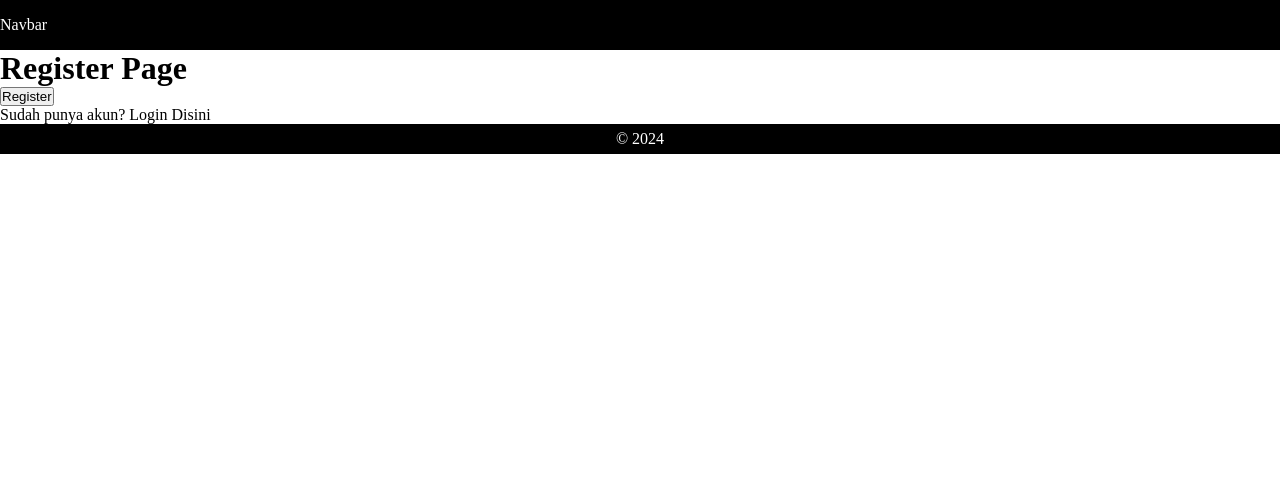
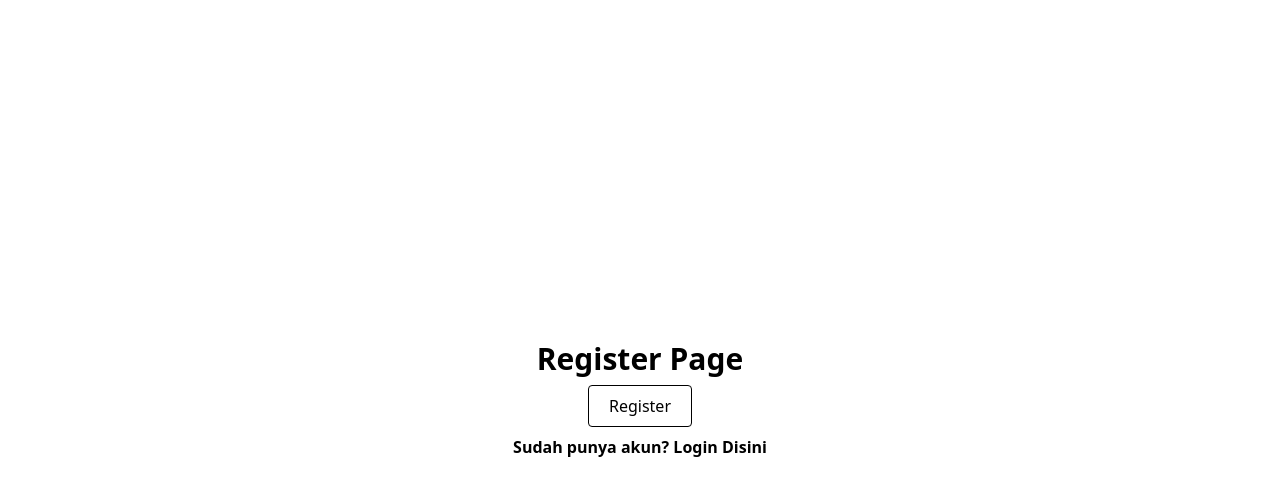
Before and after one commit to Gin-Arata/belajar-nextjs, a Next.js app: page /auth/register in a window 1280 px wide. Shown: the top 496 px of the page. Built offline with nearby package versions, Linux system fonts and the light colour scheme.

Commit message:
NextJS - Install TailwindCSS & Organize Folder Views and Pages

```diff
--- /dev/null
+++ b/postcss.config.js
@@ -0,0 +1,6 @@
+module.exports = {
+  plugins: {
+    tailwindcss: {},
+    autoprefixer: {},
+  },
+}
--- a/src/Components/Layouts/AppShell/index.tsx
+++ b/src/Components/Layouts/AppShell/index.tsx
@@ -1,5 +1,7 @@
 import NavbarLayout from "../NavbarLayout";
 import FooterLayout from "../FooterLayout";
+import { useRouter } from "next/router";
+import path from "path";
 
 type AppShellLayoutProps = {
   children: React.ReactNode;
@@ -7,12 +9,15 @@ type AppShellLayoutProps = {
 
 const AppShellLayout = (props: AppShellLayoutProps) => {
   const { children } = props;
+  const {pathname} = useRouter();
+
+  const disableNavbarFooter = ["/auth/login", "/auth/register"];
 
   return (
     <main>
-      <NavbarLayout />
+      {!disableNavbarFooter.includes(pathname) && <NavbarLayout />}
       {children}
-      <FooterLayout />
+      {!disableNavbarFooter.includes(pathname) && <FooterLayout />}
     </main>
   );
 };
--- a/src/pages/auth/login.tsx
+++ b/src/pages/auth/login.tsx
@@ -1,21 +1,10 @@
-import Link from "next/link";
-import { useRouter } from "next/router";
+import LoginView from "@/views/Auth/Login";
 
 const LoginPage = () => {
-  const { push } = useRouter();
-
-  const handlerLogin = () => {
-    push("/product");
-  };
-
-  return (
-    <div>
-      <h1>Login Page</h1>
-      <button onClick={handlerLogin}>Login</button>
-      <p>
-        Belum punya akun? <Link href={"/auth/register"}>Daftar Disini</Link>
-      </p>
-    </div>
+return (
+    <>
+      <LoginView />
+    </>
   );
 };
 
--- a/src/pages/auth/register.tsx
+++ b/src/pages/auth/register.tsx
@@ -1,11 +1,9 @@
-import Link from "next/link";
+import RegisterView from "@/views/Auth/Register";
 
 const RegisterPage = () => {
   return (
     <div>
-      <h1>Register Page</h1>
-      <button>Register</button>
-      <p>Sudah punya akun? <Link href={"/auth/login"}>Login Disini</Link></p>
+      <RegisterView />
     </div>
   );
 };
--- a/src/styles/globals.css
+++ b/src/styles/globals.css
@@ -1,3 +1,7 @@
+@tailwind base;
+@tailwind components;
+@tailwind utilities;
+
 * {
   box-sizing: border-box;
   padding: 0;
--- /dev/null
+++ b/src/views/Auth/Login/index.tsx
@@ -0,0 +1,22 @@
+import Link from "next/link";
+import { useRouter } from "next/router";
+
+const LoginView = () => {
+  const { push } = useRouter();
+
+  const handlerLogin = () => {
+    push("/product");
+  };
+
+  return (
+    <div className="flex flex-col gap-y-2 justify-center items-center h-screen">
+      <h1 className="text-3xl font-bold">Login Page</h1>
+      <button className="border border-black rounded p-2 px-5 hover:bg-black hover:text-white" type="button" onClick={handlerLogin}>Login</button>
+      <p className="font-semibold">
+        Belum punya akun? <Link className="hover:underline hover:text-gray-500" href={"/auth/register"}>Daftar Disini</Link>
+      </p>
+    </div>
+  );
+};
+
+export default LoginView;
--- /dev/null
+++ b/src/views/Auth/Register/index.tsx
@@ -0,0 +1,15 @@
+import Link from "next/link";
+
+const RegisterView = () => {
+  return (
+    <div className="flex flex-col gap-y-2 h-screen justify-center items-center">
+      <h1 className="text-3xl font-semibold">Register Page</h1>
+      <button className="border border-black hover:bg-black p-2 px-5 rounded hover:text-white" type="button">Register</button>
+      <p className="font-semibold">
+        Sudah punya akun? <Link className="hover:underline hover:text-gray-500" href={"/auth/login"}>Login Disini</Link>
+      </p>
+    </div>
+  );
+};
+
+export default RegisterView;
--- /dev/null
+++ b/tailwind.config.js
@@ -0,0 +1,15 @@
+/** @type {import('tailwindcss').Config} */
+module.exports = {
+  content: [
+    "./app/**/*.{js,ts,jsx,tsx,mdx}",
+    "./pages/**/*.{js,ts,jsx,tsx,mdx}",
+    "./components/**/*.{js,ts,jsx,tsx,mdx}",
+
+    // Or if using `src` directory:
+    "./src/**/*.{js,ts,jsx,tsx,mdx}",
+  ],
+  theme: {
+    extend: {},
+  },
+  plugins: [],
+}
```
Also changed, not shown: package.json (+7 -4 lines), 1 other file (tests, documents, lock files or other folders).
